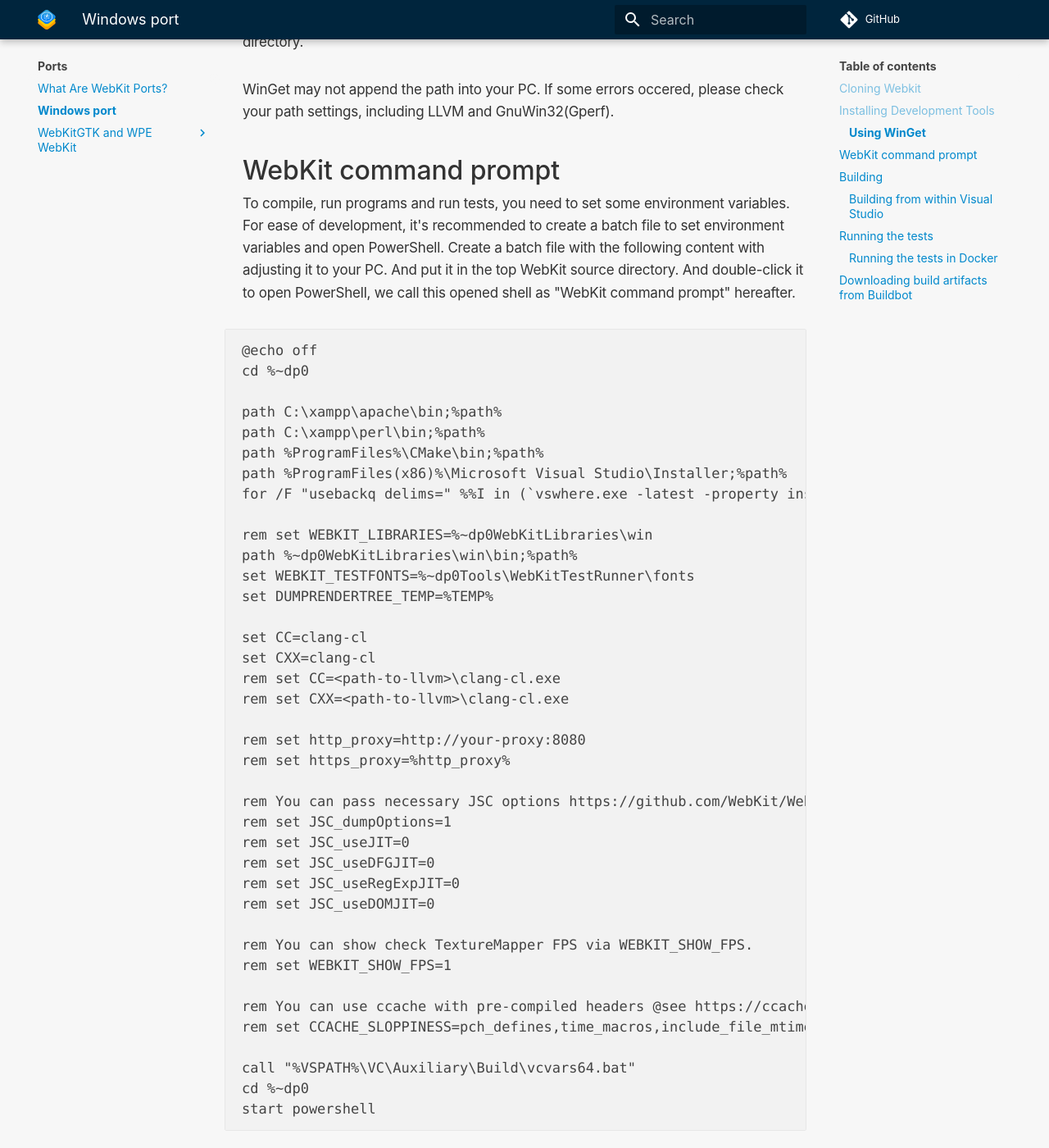
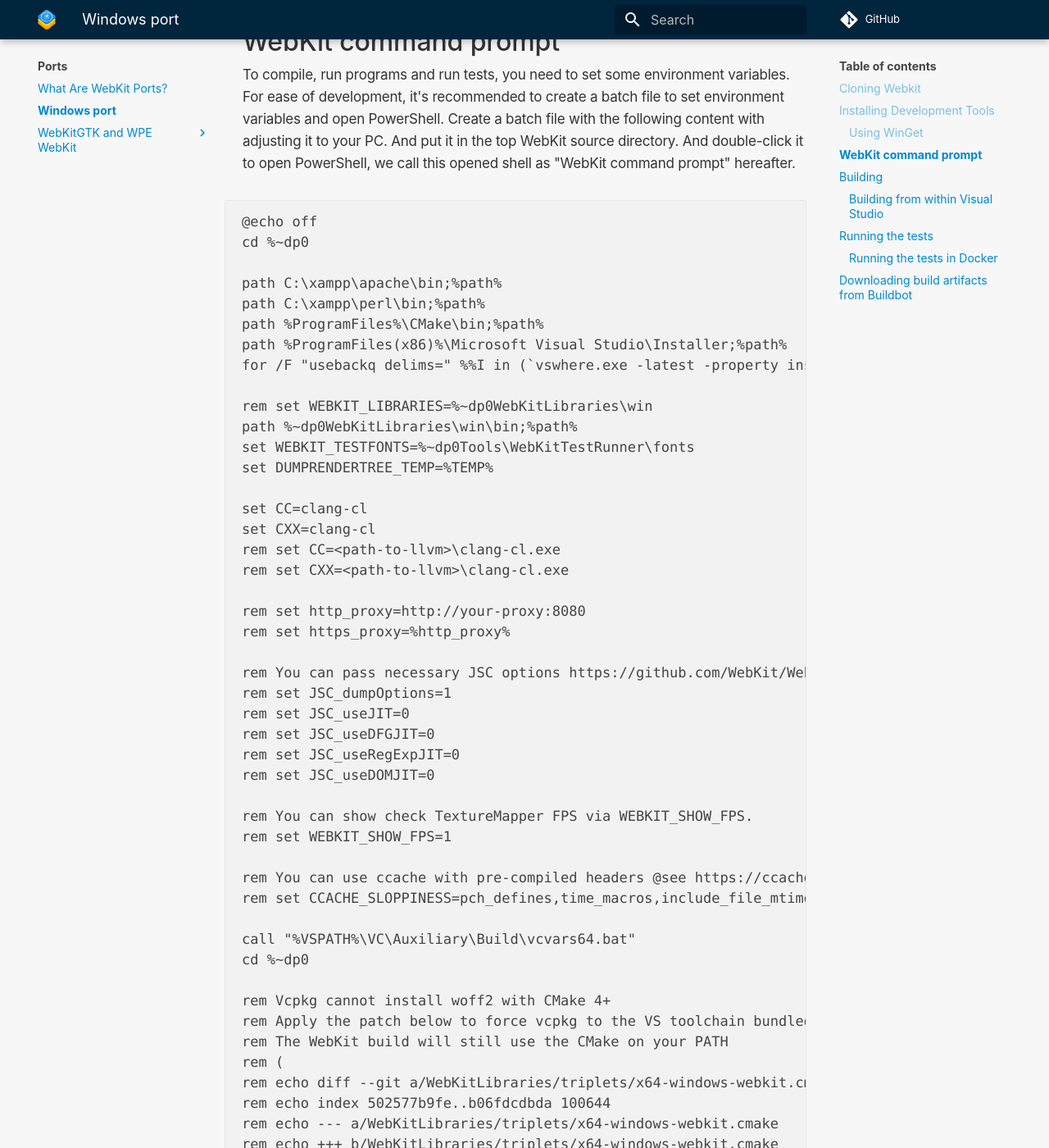
Before and after one commit to WebKit/Documentation, an MkDocs documentation site: the page built from docs/Ports/WindowsPort.md, in a window 1280 px wide and 1400 px high, scrolled down 1804 px. Shown: the whole window at 82% size. Built offline with MkDocs 1.6.1 and Material for MkDocs 9.7.7, drawn with Linux system fonts in a browser that asks for light colours; comment, search, counter and statistics services are not loaded; some of the changed text lies outside the part shown.

Commit message:
Update WindowsPort.md
Add patch fix for CMake complications with woff2

````diff
--- a/docs/Ports/WindowsPort.md
+++ b/docs/Ports/WindowsPort.md
@@ -9,7 +9,7 @@ A shallow clone of the WebKit repository at a detached hash may work if you are
 
 ## Installing Development Tools
 
-Install [the latest Visual Studio with "Desktop development with C++" workload](https://learn.microsoft.com/en-us/cpp/build/vscpp-step-0-installation).
+Install [the latest Visual Studio with "Desktop development with C++" workload](https://learn.microsoft.com/en-us/cpp/build/vscpp-step-0-installation). Ensure that "vcpkg" has been included.
 
 If have included *C++ Clang Tools for Windows* for the workload, it's Llvm will take precedence and the build may fail. For this scenario, explicitilty provide the full path to an alternative Windows Llvm's `clang-cl.exe` in the Webkit Command Prompt script.
 
@@ -105,6 +100,25 @@ rem set CCACHE_SLOPPINESS=pch_defines,time_macros,include_file_mtime,include_fil
 
 call "%VSPATH%\VC\Auxiliary\Build\vcvars64.bat"
 cd %~dp0
+
+rem Vcpkg cannot install woff2 with CMake 4+
+rem Apply the patch below to force vcpkg to the VS toolchain bundled version of CMake 3
+rem The WebKit build will still use the CMake on your PATH
+rem (
+rem echo diff --git a/WebKitLibraries/triplets/x64-windows-webkit.cmake b/WebKitLibraries/triplets/x64-windows-webkit.cmake
+rem echo index 502577b9fe..b06fdcdbda 100644
+rem echo --- a/WebKitLibraries/triplets/x64-windows-webkit.cmake
+rem echo +++ b/WebKitLibraries/triplets/x64-windows-webkit.cmake
+rem echo @@ -1,3 +1,5 @@
+rem echo +set^(VCPKG_ENV_PASSTHROUGH DevEnvDir^)
+rem echo +set^(CMAKE_COMMAND "$ENV{DevEnvDir}CommonExtensions/Microsoft/CMake/CMake/bin/cmake.exe"^)
+rem echo  set^(VCPKG_TARGET_ARCHITECTURE x64^)
+rem echo  set^(VCPKG_CRT_LINKAGE dynamic^)
+rem echo  set^(VCPKG_LIBRARY_LINKAGE dynamic^)
+rem ) > triplet.patch
+rem git apply --whitespace=nowarn triplet.patch 2>nul
+rem del triplet.patch
+
 start powershell
 ```
 
````
Also changed, not shown: other parts of docs/Ports/WindowsPort.md (+2 -7 lines).
